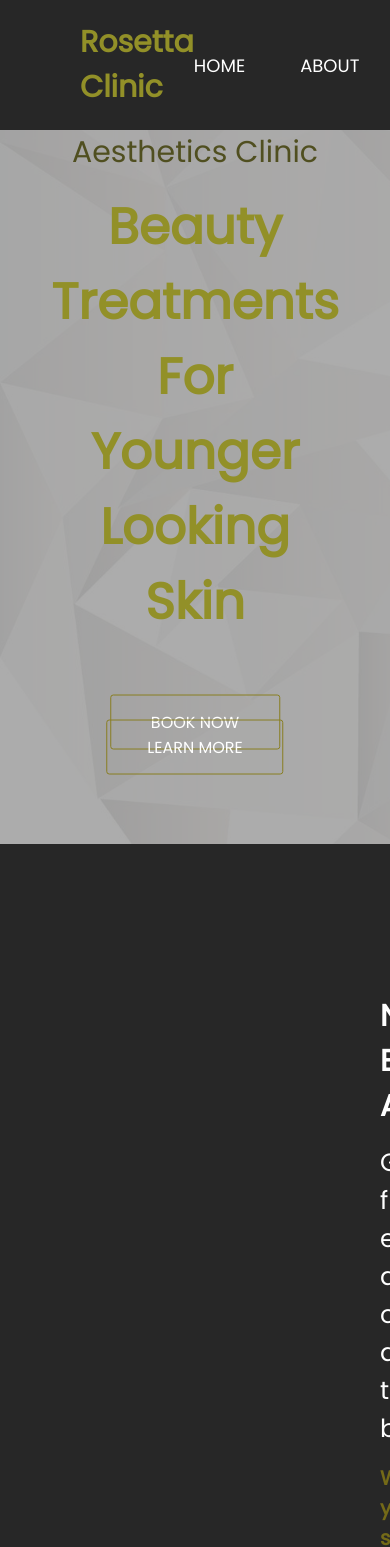
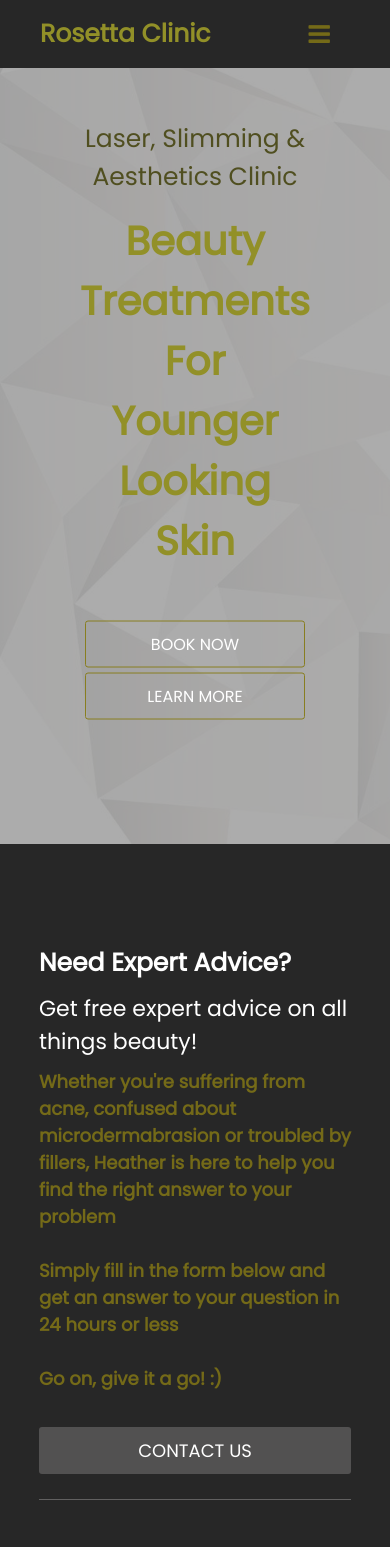
Before and after one commit to Thabai/Animated-website, a plain HTML site: page index.html in a window 390 px wide. Shown: the top 1547 px of the page. Drawn offline with Linux system fonts and the light colour scheme.

Commit message:
started making website responsive, navbar complete

```diff
--- a/index.html
+++ b/index.html
@@ -26,6 +26,7 @@
         </div>
         <!--icons-->
       </ul>
+      <i id="bar" class="fa fa-bars" aria-hidden="true"></i>
     </div>
     <!--nav-->
     <div class="bg">
@@ -564,5 +565,7 @@
         07582 596427
       </p>
     </div>
+
+    <script src="script.js"></script>
   </body>
 </html>
--- a/script.js
+++ b/script.js
@@ -0,0 +1,11 @@
+const menu = document.getElementById("bar");
+const item = document.getElementById("item");
+
+item.style.right = "-300px";
+menu.onclick = function () {
+
+if (item.style.right === "-300px") {
+    item.style.right = "0px";
+} else {
+    item.style.right = "-300px";
+}}
--- a/style.css
+++ b/style.css
@@ -52,6 +52,10 @@ font-family: "Poppins", sans-serif;
     color:white;
     padding-right: 20px;
     font-weight: bolder;
+}
+
+#bar {
+    display: none;
 }
 
  /*background top */
@@ -455,3 +459,151 @@ font-family: "Poppins", sans-serif;
     font-weight: 800;
     padding: 5px;
 }
+
+/*///////////mid////////////*/
+@media screen and (max-width:1700px) {
+    .details {
+    padding: 100px 250px;
+}
+}
+
+@media screen and (max-width:1400px) {
+    .details {
+    padding: 100px 180px;
+}
+}
+
+/*////////////small screen///////////////*/
+@media screen and (max-width: 1100px) {
+
+ /*nav*/
+.nav {
+    padding: 15px 40px;
+}
+
+.nav h2 {
+    font-size: 25px;
+}
+
+#item li{
+    padding-right: 25px;
+}
+#item li a{
+    font-size: 15px;
+}
+
+.icon i{
+    padding-right: 15px;
+}
+
+ /*info & hours*/
+.details {
+    padding: 100px 100px;
+}
+
+.details h3 {
+   font-size: 25px;
+   padding-bottom: 10px;
+}
+
+.details h4 {
+   font-size: 22px;
+   padding-bottom: 10px;
+}
+.details h5 {
+   font-size: 18px;
+   padding-bottom: 10px;
+}
+
+.info a {
+    color:white;
+    font-size: 18px;
+}
+}
+
+/*////////////////tab screen/////////////////////*/
+@media screen and (max-width: 900px) {
+
+/*nav*/
+.nav h2 {
+    font-size: 25px;
+}
+#item{
+    flex-direction: column;
+    text-align: center;
+    width: 300px;
+    height: 80vh;
+    position: fixed;
+    top: 0px;
+    right: -300px;
+    background-color: rgba(0,0,0,0.8);
+    z-index: 100;
+    margin-top: 70px;
+    transition: 0.5s;
+}
+#item li {
+    padding-bottom: 25px;
+    padding-right: 5px;
+}
+
+#item li a{
+    font-size: 22px;
+}
+
+#bar {
+    display: initial;
+    padding-right: 20px;
+   font-size: 25px;
+   cursor: pointer;
+   color: rgb(116, 106, 24);
+}
+
+.icon i{
+    padding: 15px 25px 0px 25px;
+}
+
+/*top section*/
+.mid p {
+    font-size: 25px;
+}
+.mid h3 {
+    font-size: 40px;
+    margin-bottom: 50px;
+}
+
+.btn a{
+    margin: 5px;
+}
+
+.btn a.book, .btn a.more{
+    padding: 10px 20px;
+}
+
+ /*info & hours*/
+.details {
+    display: block;
+    padding: 100px 0px;
+}
+.info, .hours {
+   width: 80%;
+   margin: 0 auto;
+}
+
+.info {
+    padding-bottom: 25px;
+}
+
+.hours {
+    padding-top: 50px;
+    padding-left: 50px;
+    border-left: none;
+    border-top: 1px solid rgb(97, 96, 96);
+}
+}
+
+/*//////////mobile//////////////*/
+@media screen and (max-width: 600px) {
+.btn a.book, .btn a.more {
+   display: block;
+}
+}
```
